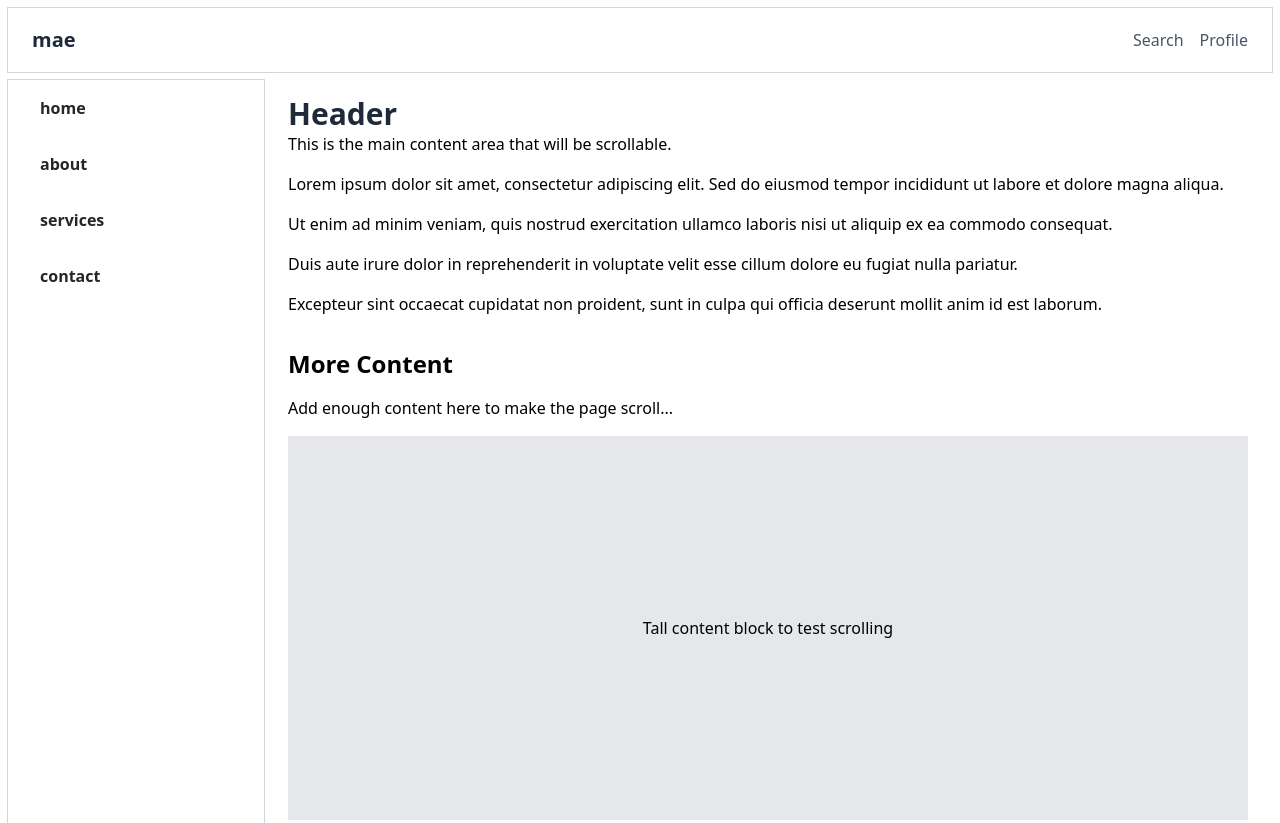
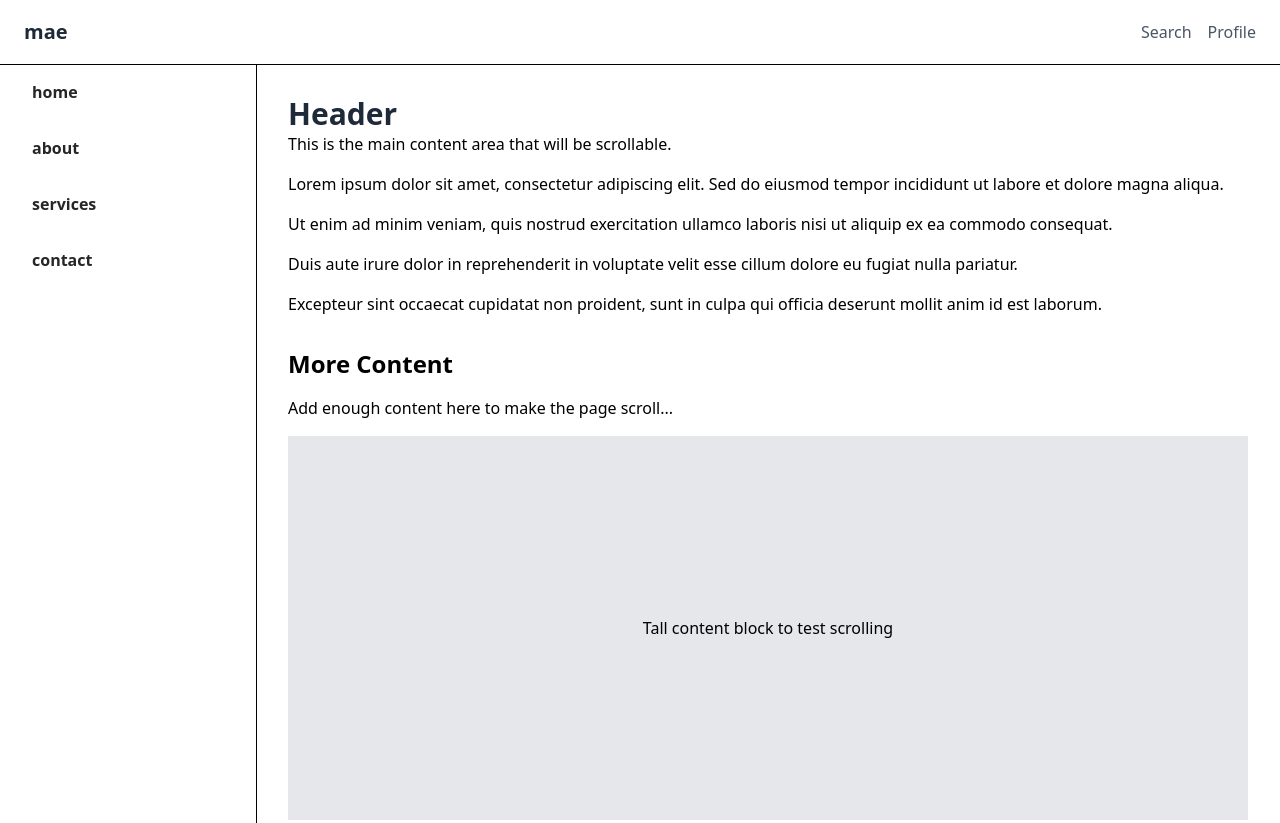
Before and after one commit to maeistired/portfolio, a website: page index.html in a window 1280 px wide. Shown: the top 823 px of the page. Drawn offline with nearby package versions, Linux system fonts and the light colour scheme; files that its build step writes are made by us from their sources.

Commit message:
Update styles.css

```diff
--- a/css/styles.css
+++ b/css/styles.css
@@ -10,12 +10,12 @@
 @layer components {
     /* Top navigation bar */
     .top-nav {
-        @apply fixed top-0 left-0 right-0 h-16 m-2 bg-white ring-1 ring-gray-300 flex items-center justify-between px-6 z-20;
+        @apply fixed top-0 left-0 right-0 h-16 bg-white ring-1 flex items-center justify-between px-6 z-20;
     }
 
     /* Left sidebar navigation */
     .side-nav {
-        @apply fixed left-0 top-18 h-screen w-64 m-2 bg-white ring-1 ring-gray-300 flex flex-col overflow-y-auto z-10;
+        @apply fixed left-0 top-16 h-screen w-64 bg-white ring-1 flex flex-col overflow-y-auto z-10;
     }
     .side-nav ul {
         @apply flex flex-col;
```
